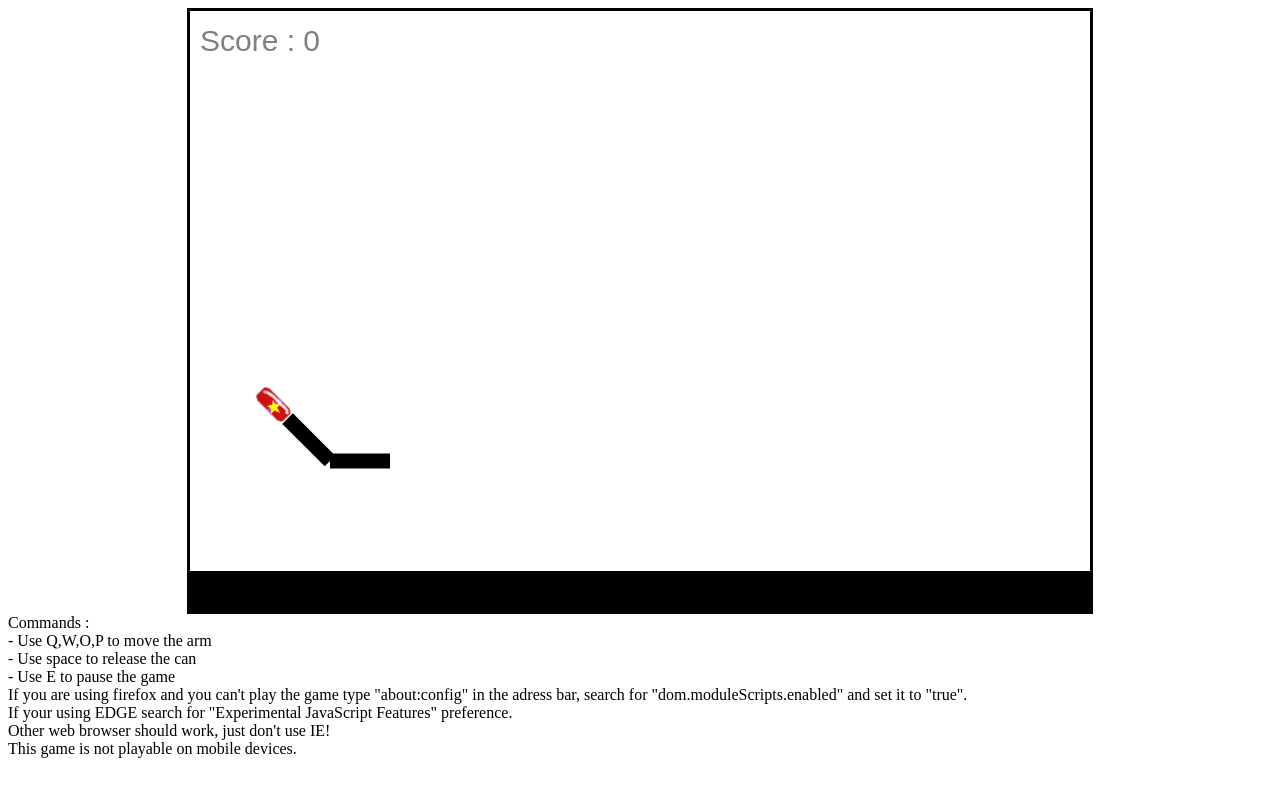
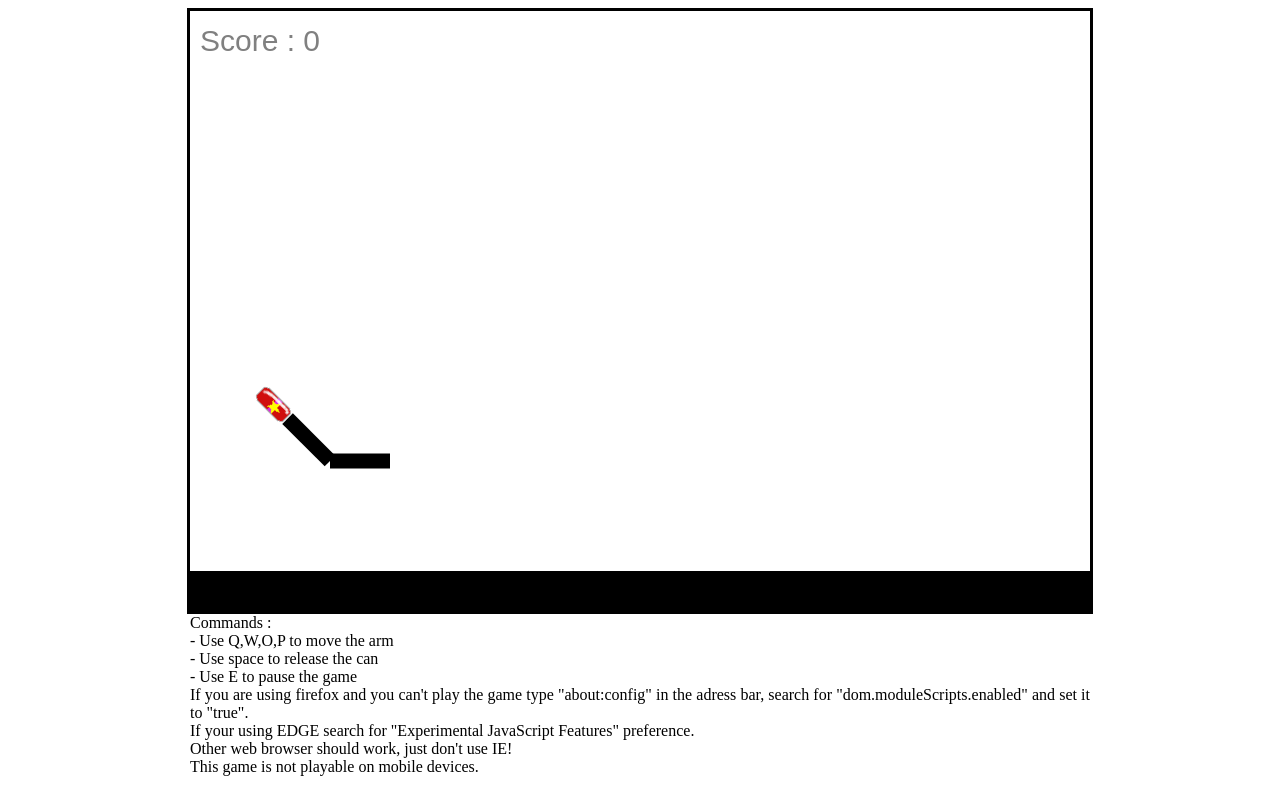
Before and after one commit to BonbonGit/qwop-throwback, a plain HTML site: page index.html in a window 1280 px wide. Drawn offline with Linux system fonts and the light colour scheme.

Commit message:
I forgot it was css and needed "px"

```diff
--- a/main.css
+++ b/main.css
@@ -5,6 +5,6 @@ canvas{
 }
 p{
   margin:auto;
-  width: 900;
+  width: 900px;
   text-align: justify;
 }
```
